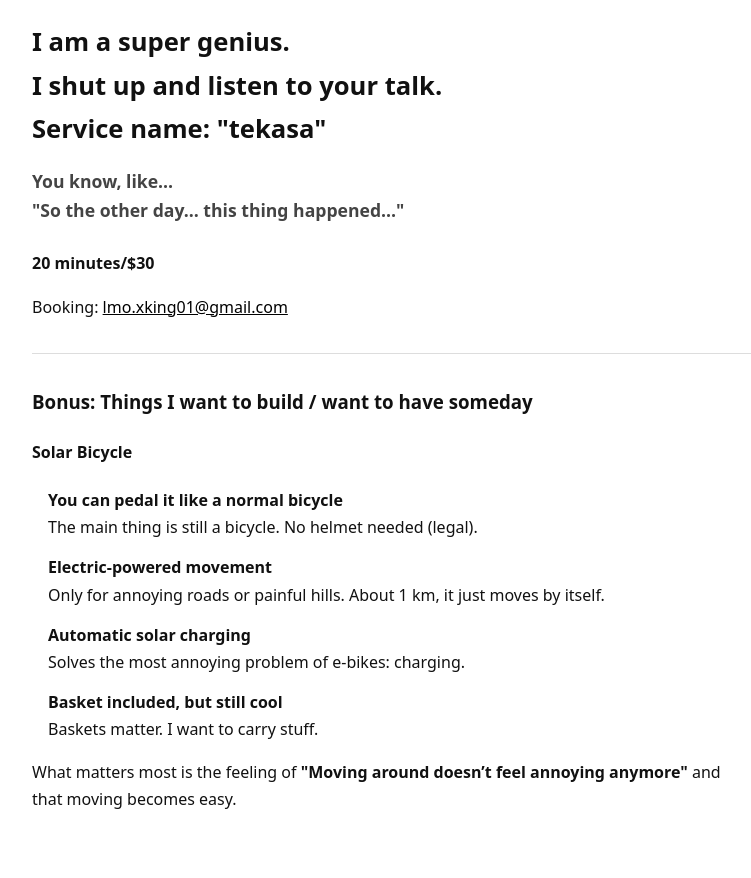
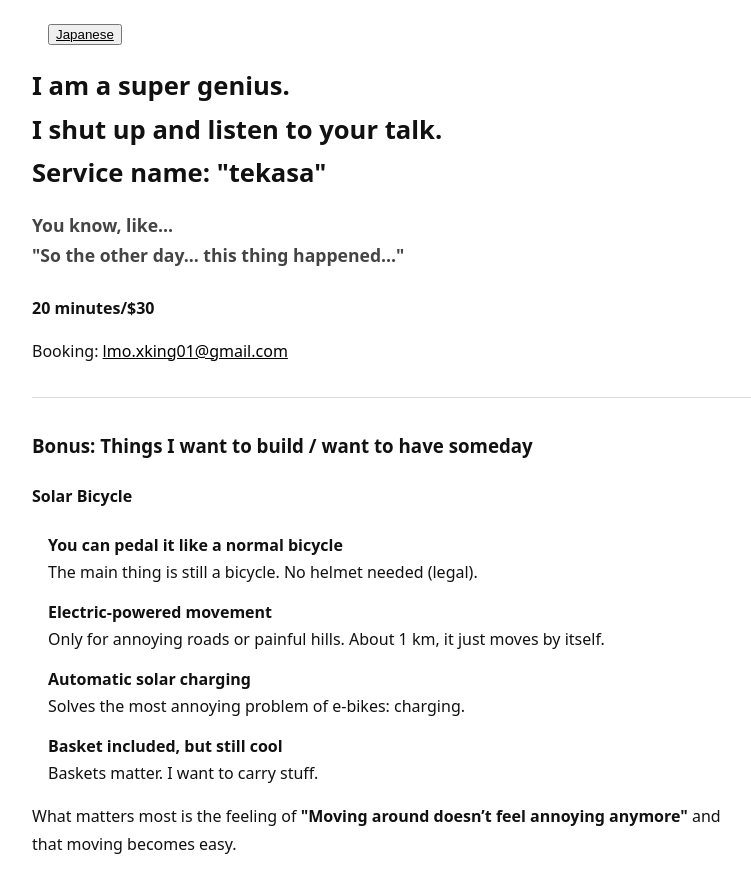
Before and after one commit to tekasa777/tekasa777.github.io, a plain HTML site: page indexe.html in a window 1280 px wide. Shown: the whole page, without its empty margins (248-999 px from the left). Before the commit the page ends 833 px from the top, so only its background shows below. Drawn offline with Linux system fonts and the light colour scheme.

Commit message:
Add files via upload

```diff
--- a/indexe.html
+++ b/indexe.html
@@ -8,6 +8,12 @@
   <title>tekasa</title>
 </head>
 <body>
+
+
+<ul>
+  <li><button><a href="index.html">Japanese</a></button></li>
+</ul>
+
 
   <h1>
     I am a super genius.<br />
```
Also changed, not shown: index.html (+1 -1 lines).
